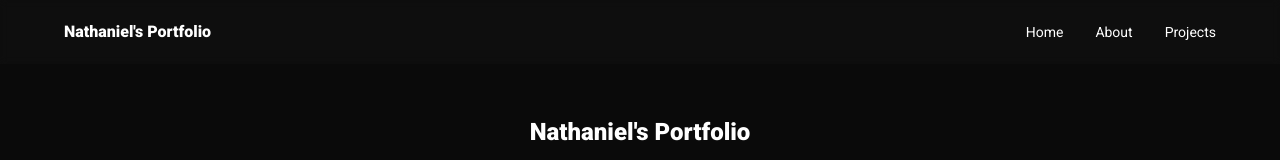
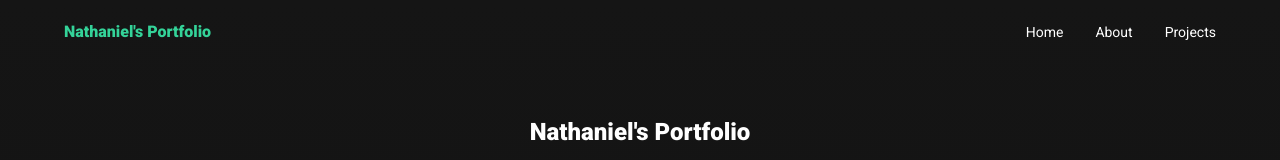
Before and after one commit to nathanielrz/portfolio, a Next.js app: page / in a window 1280 px wide. Shown: the top 160 px of the page. Built offline with nearby package versions, Linux system fonts and the light colour scheme.

Commit message:
better navbar

```diff
--- a/app/components/Navbar.tsx
+++ b/app/components/Navbar.tsx
@@ -1,12 +1,26 @@
+"use client";
 import Link from "next/link";
+import { useState } from "react";
 
 export default function Navbar() {
+  const [backdrop, setBackdrop] = useState(false);
+  window.onscroll = function () {
+    if (scrollY > 50) {
+      setBackdrop(true);
+    } else {
+      setBackdrop(false);
+    }
+  };
   return (
-    <nav className="fixed top-0 left-0 w-screen h-16 backdrop-blur-sm text-center text-white text-sm bg-[rgba(255,255,255,0.02)] z-10 flex justify-center items-center">
+    <nav
+      className={`fixed top-0 left-0 w-screen h-16 ${
+        backdrop ? "backdrop-blur-md bg-[rgba(0,0,0,0.4)]" : ""
+      } text-center text-white text-sm z-10 flex justify-center items-center transition-all ease-in-out duration-500`}
+    >
       <div className="flex justify-between items-center w-[90%]">
         <div>
           <Link href="/">
-            <button className="font-bold text-base">
+            <button className="font-bold text-base text-emerald-400">
               Nathaniel's Portfolio
             </button>
           </Link>
--- a/app/page.tsx
+++ b/app/page.tsx
@@ -3,7 +3,7 @@ import Image from "next/image";
 export default function Home() {
   return (
     <>
-      <main className="flex items-center justify-center min-h-screen p-24 text-center text-white bg-neutral-950">
+      <main className="flex items-center justify-center min-h-screen p-24 text-center text-white bg-gradient-to-b from-[#151515] to-[#111]">
         <div>
           <h1 className="font-bold text-2xl hover:scale-105 hover:underline transition cursor-pointer mb-10 inline-block">
             Nathaniel's Portfolio
```
